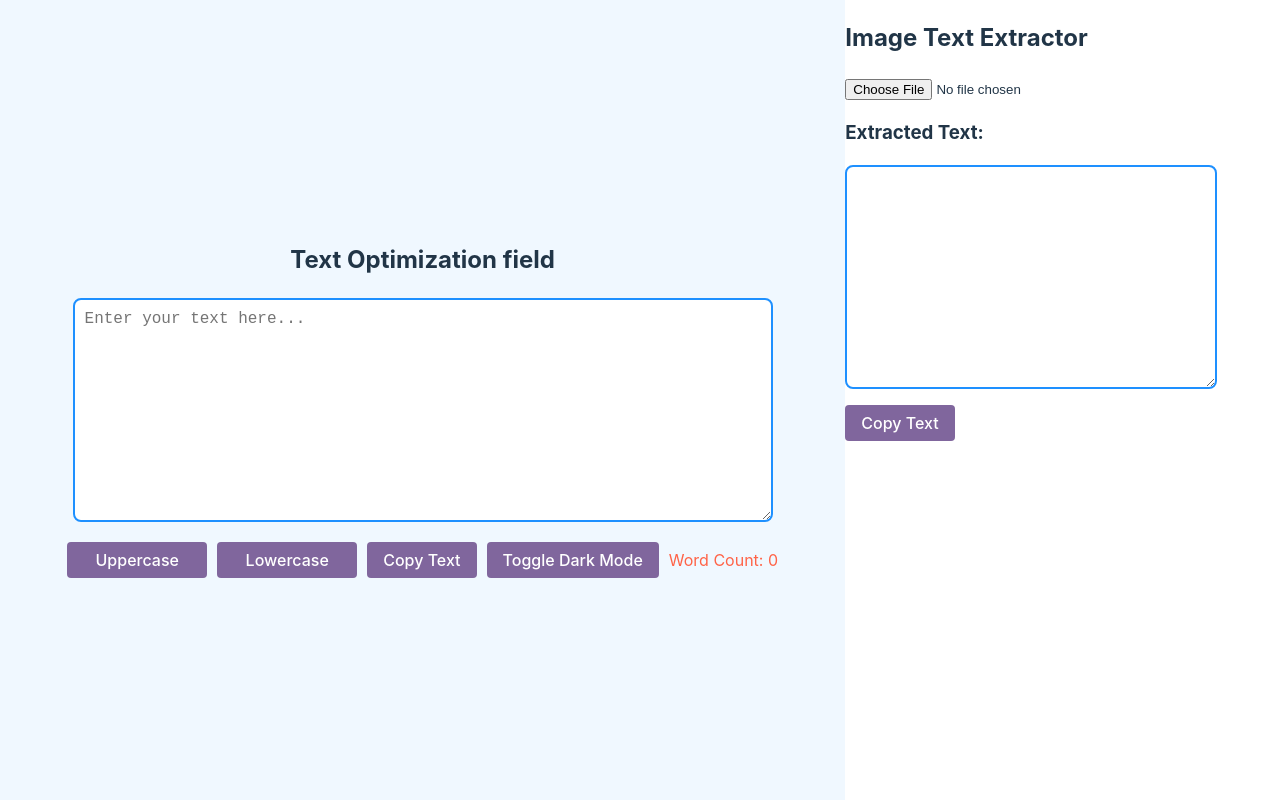
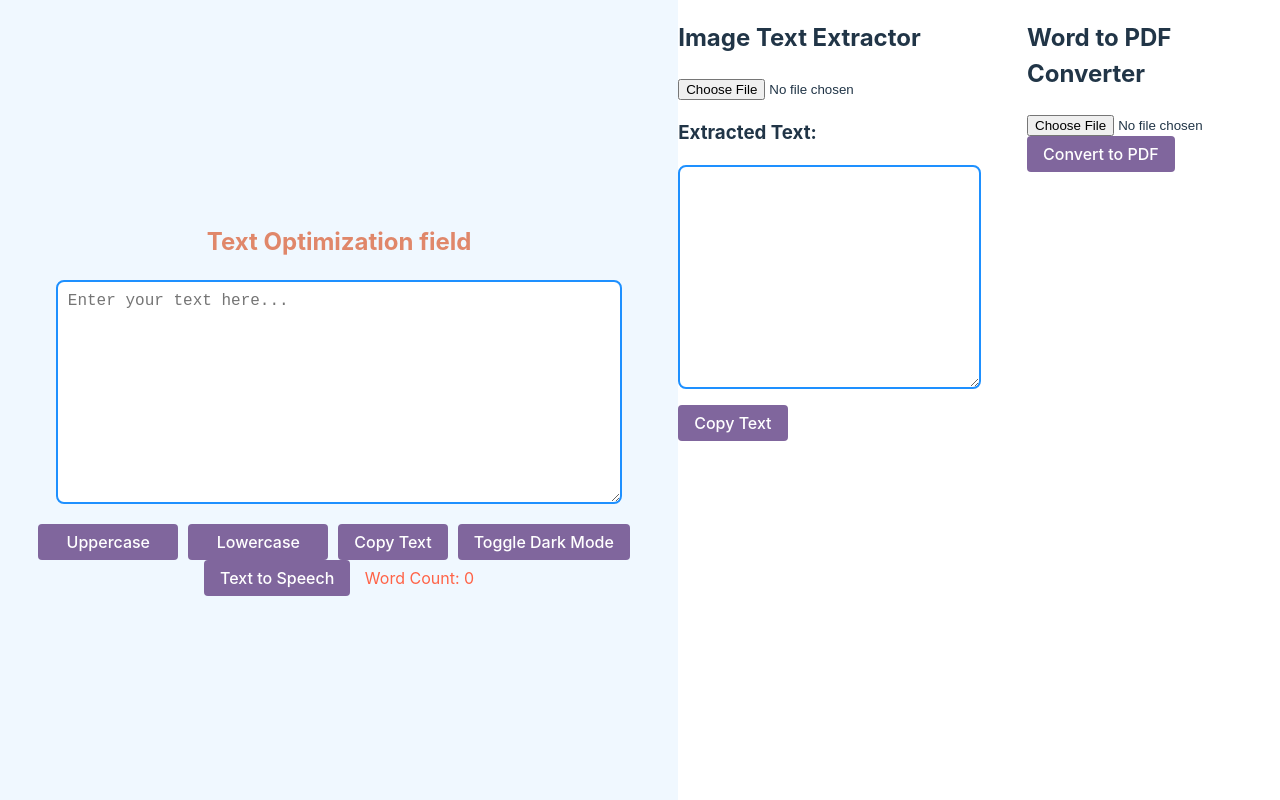
Before and after one commit to ekansh-vedi/text-utilization, a React (Vite) app: page / in a window 1280 px wide. Built offline with nearby package versions, Linux system fonts and the light colour scheme.

Commit message:
added text-to-speech

```diff
--- a/src/App.css
+++ b/src/App.css
@@ -37,6 +37,11 @@
     font-size: 3.2em;
     line-height: 1.1;
   }
+
+  #utilityHead{
+    color:   #e0876a;
+  }
+
 
   button {
     border-radius: 8px;
--- a/src/App.jsx
+++ b/src/App.jsx
@@ -1,13 +1,15 @@
-import React from 'react';
+// import React from 'react';
 import './App.css';
 import TextUtility from './TextUtility';
 import ImageTextExtractor from './ImageTextExtractor';
+import WordToPDFConverter from './WordToPdfConverter';
 
 function App() {
   return (
     <div className="App">
       <TextUtility />
       <ImageTextExtractor className="ImageTextExtractor" /> {/* Add className to apply CSS */}
+<WordToPDFConverter/>
     </div>
   );
 }
--- a/src/ImageTextExtractor.jsx
+++ b/src/ImageTextExtractor.jsx
@@ -1,4 +1,4 @@
-import React, { useState } from 'react';
+import { useState } from 'react';
 import Tesseract from 'tesseract.js';
 
 const ImageTextExtractor = () => {
@@ -8,9 +8,13 @@ const ImageTextExtractor = () => {
     const file = e.target.files[0];
     if (!file) return;
 
+
+
     const { data: { text } } = await Tesseract.recognize(file, 'eng');
     setExtractedText(text);
   };
+
+
 
   const handleCopyText = () => {
     if (!extractedText.trim()) {
--- a/src/TextUtility.jsx
+++ b/src/TextUtility.jsx
@@ -1,5 +1,4 @@
-import React, { useState, useEffect } from 'react';
-
+import   { useState, useEffect } from 'react';
 
 const TextUtility = () => {
   const [text, setText] = useState('');
@@ -36,9 +35,23 @@ const TextUtility = () => {
     alert('Text copied to clipboard!');
   };
 
+  const handleTextToSpeech = () => {
+    if ('speechSynthesis' in window) {
+      const utterance = new SpeechSynthesisUtterance(text);
+      utterance.voiceURI = 'Google UK English Female'; // Example female voice URI
+      utterance.lang = 'en-GB'; // Example language
+      utterance.volume = 0.5; // Adjust volume to a softer tone if needed
+      speechSynthesis.speak(utterance);
+      const voices = window.speechSynthesis.getVoices();
+    console.log(voices);
+    } else {
+      alert('Text-to-speech is not supported in your browser.');
+    }
+  };
+
   return (
     <div className={`container ${darkMode ? 'dark-mode' : ''}`}>
-      <h2>Text Optimization field </h2>
+      <h2 id="utilityHead">Text Optimization field </h2>
       <textarea
         value={text}
         onChange={handleTextChange}
@@ -49,8 +62,8 @@ const TextUtility = () => {
         <button id="up" onClick={() => handleCaseChange('uppercase')}>Uppercase</button>
         <button id="dow" onClick={() => handleCaseChange('lowercase')}>Lowercase</button>
         <button onClick={handleCopyText}>Copy Text</button>
-
         <button onClick={handleToggleDarkMode}>Toggle Dark Mode</button>
+        <button onClick={handleTextToSpeech}>Text to Speech</button> {/* New button for text-to-speech */}
         <span>Word Count: {wordCount}</span>
       </div>
     </div>
--- /dev/null
+++ b/src/WordToPdfConverter.jsx
@@ -0,0 +1,75 @@
+import  { useState } from 'react';
+import { saveAs } from 'file-saver';
+import { PDFDocument, StandardFonts } from 'pdf-lib';
+import mammoth from 'mammoth';
+
+const WordToPDFConverter = () => {
+  const [selectedFile, setSelectedFile] = useState(null);
+  const [conversionError, setConversionError] = useState('');
+
+  const handleFileChange = (e) => {
+    setSelectedFile(e.target.files[0]);
+    setConversionError('');
+  };
+
+  const convertToPDF = async () => {
+    if (!selectedFile) {
+      setConversionError('Please select a file.');
+      return;
+    }
+
+    try {
+      const arrayBuffer = await readFile(selectedFile);
+      const textResult = await mammoth.extractRawText({ arrayBuffer });
+      let text = textResult.value || ''; // Extracted text content
+      text = text.replace(/\‑/g, '-'); // Replace problematic characters
+      text = text.replace(/\n/g, ' '); // Replace newline characters with spaces
+      text = text.replace(/\t/g, ' '); // Replace tab characters with spaces
+
+      const pdfDoc = await PDFDocument.create();
+      const page = pdfDoc.addPage([612, 792]); // Standard US Letter size
+      const { width, height } = page.getSize();
+
+      const font = await pdfDoc.embedFont(StandardFonts.Helvetica);
+      const textWidth = font.widthOfTextAtSize(text, 12);
+      const textHeight = font.heightAtSize(12);
+
+      const lines = text.split('\n');
+      const fontSize = Math.min(width / textWidth, height / (textHeight * lines.length));
+
+      page.drawText(text, {
+        x: 50,
+        y: height - 50,
+        size: fontSize,
+        font: font,
+      });
+
+      const pdfBytes = await pdfDoc.save();
+      saveAs(new Blob([pdfBytes], { type: 'application/pdf' }), `${selectedFile.name.replace(/\.[^/.]+$/, '')}.pdf`);
+      alert('Conversion successful. PDF file created.');
+    } catch (error) {
+      console.error('Conversion error:', error);
+      setConversionError('Error converting the file. Please try again: ' + error.message);
+    }
+  };
+
+  const readFile = (file) => {
+    return new Promise((resolve, reject) => {
+      const reader = new FileReader();
+      reader.onload = () => resolve(reader.result);
+      reader.onerror = (error) => reject(error);
+      reader.readAsArrayBuffer(file);
+    });
+  };
+
+  return (
+    <div>
+      <h2>Word to PDF Converter</h2>
+      <input type="file" accept=".docx" onChange={handleFileChange} />
+      {conversionError && <p style={{ color: 'red' }}>{conversionError}</p>}
+      <button onClick={convertToPDF}>Convert to PDF</button>
+    </div>
+  );
+};
+
+export default WordToPDFConverter;
```
Also changed, not shown: package.json (+7 -1 lines), 1 other file (tests, documents, lock files or other folders).
